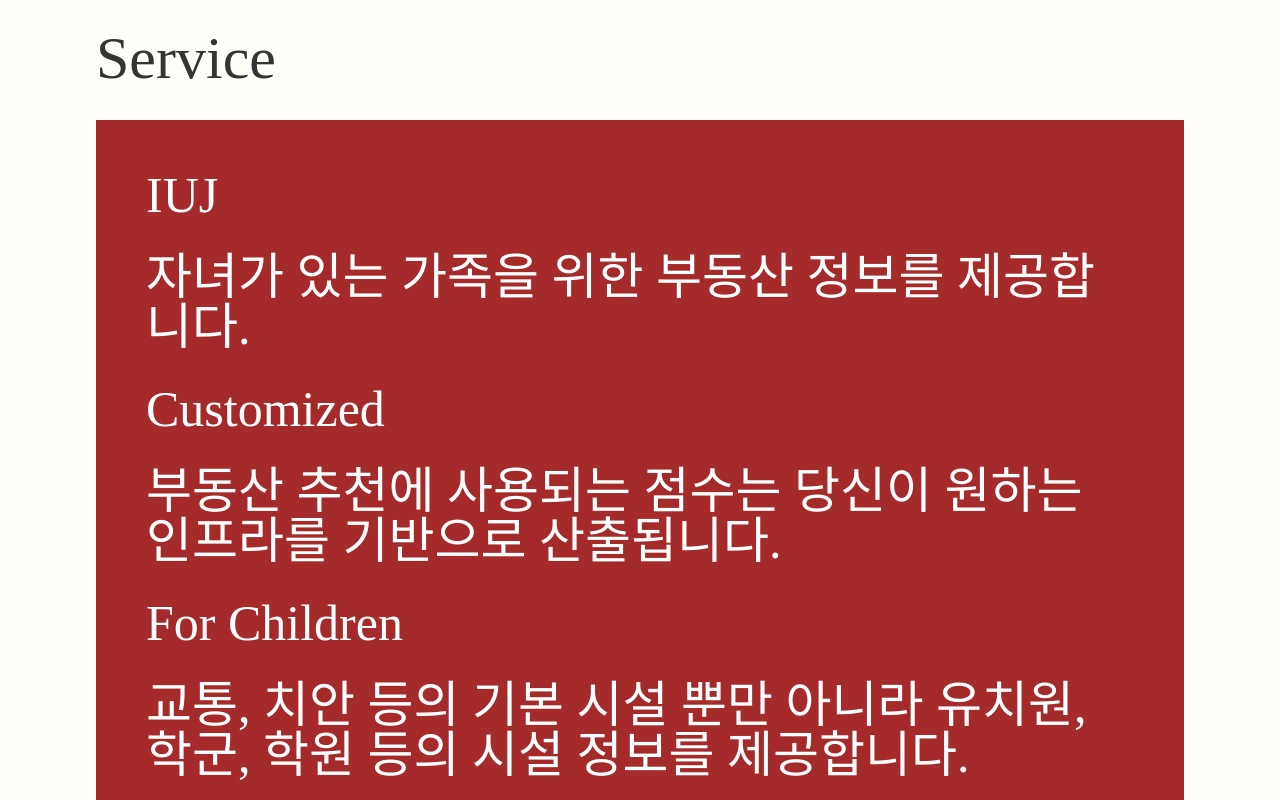
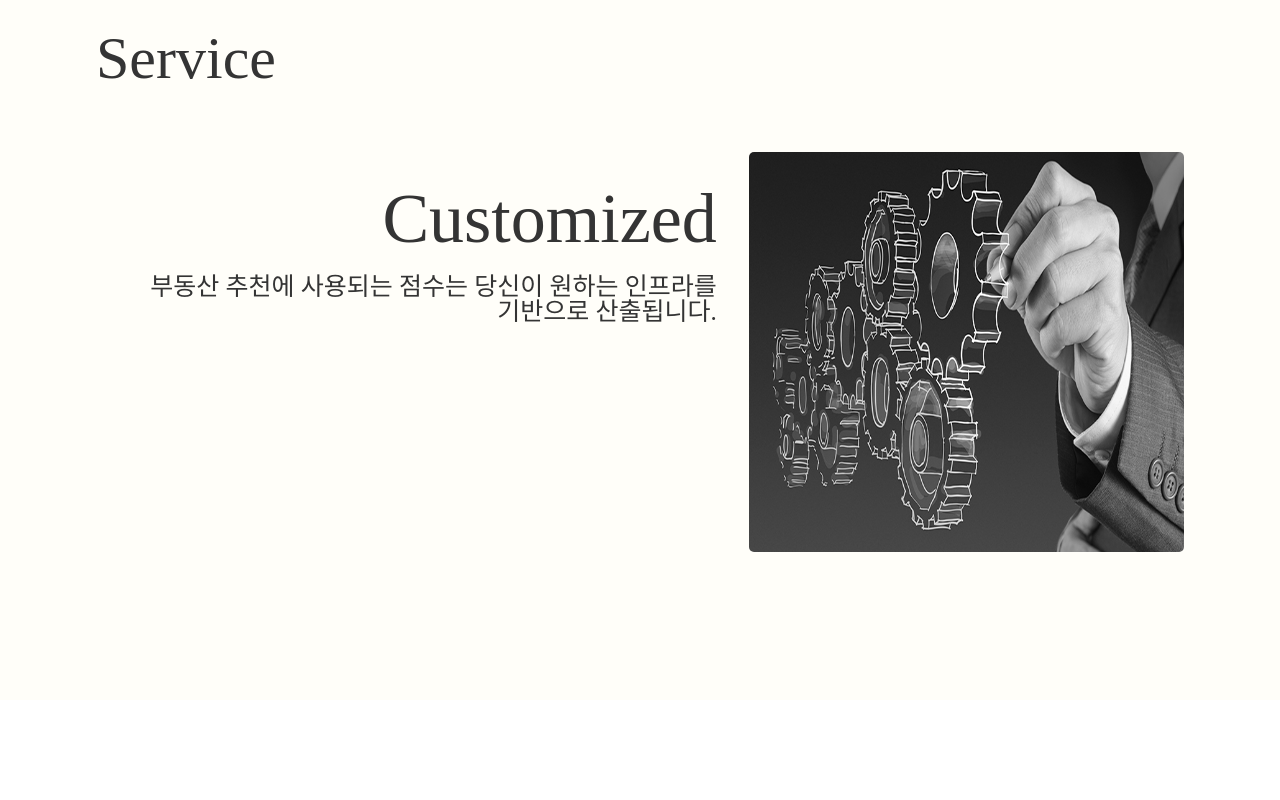
Before and after one commit to mauv2sky/IUJ, a React (Vite) app in the folder frontend/: page / in a window 1280 px wide. Shown: the part 1380-2180 px from the top of the page. After the commit the page ends 2080 px from the top, so only its background shows below. Built offline with nearby package versions, Linux system fonts and the light colour scheme; a web font is replaced by a local one.

Commit message:
✨ 메인페이지 서비스 소개 추가

```diff
--- a/frontend/src/containers/Main/MainContainer.module.scss
+++ b/frontend/src/containers/Main/MainContainer.module.scss
@@ -3,7 +3,7 @@
 
 .container {
   width: 100%;
-  min-height: 200vh;
+  min-height: 250vh;
   height: 100%;
   padding: 80px 0 0 0;
   background-color: $primary;
@@ -54,24 +54,6 @@
             border-bottom-right-radius: 160px;
             animation: img-fade-in 1.5s ease-in-out;
           }
-
-          @keyframes img-fade-in {
-            0% {
-              opacity: 0;
-            }
-            100% {
-              opacity: 0.6;
-            }
-          }
-        }
-
-        @keyframes spread {
-          0% {
-            width: 0px;
-          }
-          100% {
-            width: 650px;
-          }
         }
       }
 
@@ -87,7 +69,6 @@
           .banner-des {
             margin-bottom: 1rem;
             font-size: 40px;
-            // font-style: italic;
             color: rgba(100, 100, 100, 1);
 
             & span {
@@ -109,7 +90,7 @@
             font-size: 18px;
             font-family: SUIT-Regular;
             color: $fprimary;
-            animation: button-fade-in 1s ease-in-out;
+            animation: fade-in 1s ease-in-out;
 
             &:hover {
               cursor: pointer;
@@ -174,16 +155,36 @@
       font-size: 60px;
     }
 
-    .service-img {
-      margin-top: 2rem;
-      padding: 50px;
-      height: 900px;
-      background-color: brown;
+    .service-content {
+      display: flex;
+      flex-direction: column;
 
-      & p {
-        font-size: 50px;
-        color: white;
-        margin-bottom: 2rem;
+      .service-content-item {
+        position: relative;
+        margin-top: 4rem;
+        display: flex;
+        animation: fade-in 1s ease-in-out;
+
+        .service-content-item-img {
+          width: 40%;
+          height: 400px;
+          border-radius: 5px;
+          filter: grayscale(1);
+        }
+
+        .service-content-item-des {
+          width: 60%;
+          padding: 2rem;
+
+          .service-content-item-des-title {
+            font-size: 70px;
+          }
+
+          .service-content-item-des-content {
+            margin-top: 20px;
+            font-size: 25px;
+          }
+        }
       }
     }
   }
@@ -200,7 +201,25 @@
   }
 }
 
-@keyframes button-fade-in {
+@keyframes img-fade-in {
+  0% {
+    opacity: 0;
+  }
+  100% {
+    opacity: 0.6;
+  }
+}
+
+@keyframes spread {
+  0% {
+    width: 0px;
+  }
+  100% {
+    width: 650px;
+  }
+}
+
+@keyframes fade-in {
   from {
     opacity: 0;
   }
@@ -208,15 +227,3 @@
     opacity: 1;
   }
 }
-
-// .banner-content {
-//   outline: 1px solid red;
-
-//   .banner-content-left {
-//     outline: 1px solid orange;
-//   }
-
-//   .banner-content-right {
-//     outline: 1px solid orange;
-//   }
-// }
--- a/frontend/src/containers/Main/MainContainer.tsx
+++ b/frontend/src/containers/Main/MainContainer.tsx
@@ -2,6 +2,8 @@ import React, { useEffect, useRef, useState } from 'react';
 import bannerMp4 from '../../assets/banner.mp4';
 import Notice, { NoticeInterface } from '../../components/Notice/Notice';
 import styles from './MainContainer.module.scss';
+import service2 from '../../assets/service1.jpg';
+import service3 from '../../assets/service2.jpg';
 
 const noticeList: NoticeInterface[] = [
   {
@@ -38,37 +40,37 @@ const noticeList: NoticeInterface[] = [
 
 function MainContainer() {
   // ================================ 변수, useState ================================
+  /** 글자 천천히 보여주기 위한 Interval */
+  let logoInterval: number | undefined, des1Interval: number | undefined, des2Interval: number | undefined, des3Interval: number | undefined;
+  /** 스크롤 */
+  const [scrollY, setScrollY] = useState(0);
+  /** 배너 로고 얼만큼 보여줄지 */
   const [showBannerLogo, setShowBannerLogo] = useState(0);
   const bannerLogo = 'IUJ';
   const bannerLogoList = bannerLogo.split('').slice(0, showBannerLogo);
-  let logoInterval: number | undefined;
+  /** 배너 mp4 보여줄지 여부 */
   const [showBanner, setShowBanner] = useState(false);
+  /** ===== 배너 설명 첫째 줄 ~ 셋째 줄 얼만큼 보여줄지 ===== */
   const [showBannerDes1, setShowBannerDes1] = useState(0);
   const [showBannerDes2, setShowBannerDes2] = useState(0);
   const [showBannerDes3, setShowBannerDes3] = useState(0);
+  /** ======================================================= */
   const bannerDes1 = 'for happiness and peace';
   const bannerDes2 = 'in your family';
   const bannerDes3 = 'look for a house of your taste';
   const bannerDesList1 = bannerDes1.split('').slice(0, showBannerDes1);
   const bannerDesList2 = bannerDes2.split('').slice(0, showBannerDes2);
   const bannerDesList3 = bannerDes3.split('').slice(0, showBannerDes3);
-  let des1Interval: number | undefined;
-  let des2Interval: number | undefined;
-  let des3Interval: number | undefined;
+  /** 집 찾아보기 버튼 보여줄지 여부 */
   const [showFindBtn, setShowFindBtn] = useState(false);
-  /** 스크롤 */
-  const [scrollY, setScrollY] = useState(0);
-  /** 정책 부분 보여주기 */
+  /** Notice 보여줄지 여부 */
   const [showNotice, setShowNotice] = useState(false);
+  /** Service 첫 번째 아이템 보여줄지 여부 */
+  const [showService1, setShowService1] = useState(false);
+  /** Service 두 번째 아이템 보여줄지 여부 */
+  const [showService2, setShowService2] = useState(false);
 
   // ================================ useEffect ================================
-
-  useEffect(() => {
-    if (scrollY >= 300) {
-      setShowNotice(true);
-    }
-  }, [scrollY]);
-
   /** 스크롤 이벤트 추가 */
   useEffect(() => {
     window.addEventListener('scroll', handleScroll);
@@ -78,14 +80,27 @@ function MainContainer() {
     };
   }, []);
 
+  /** 스크롤 300 이상이면 Notice 보여주기 */
+  useEffect(() => {
+    if (scrollY >= 300) {
+      setShowNotice(true);
+    }
+
+    if (scrollY >= 800) {
+      setShowService1(true);
+    }
+
+    if (scrollY >= 1300) {
+      setShowService2(true);
+    }
+  }, [scrollY]);
+
   /** 로고 천천히 보여주기 */
   useEffect(() => {
-    if (showBannerLogo === 0) {
-      logoInterval = window.setInterval(() => {
-        setShowBannerLogo((prev) => prev + 1);
-      }, 50);
-    }
-  }, [showBannerLogo]);
+    logoInterval = window.setInterval(() => {
+      setShowBannerLogo((prev) => prev + 1);
+    }, 50);
+  }, []);
 
   /** 설명 첫째 줄 천천히 보여주기 */
   useEffect(() => {
@@ -181,13 +196,29 @@ function MainContainer() {
       {showNotice && (
         <div className={styles.service}>
           <p className={styles['service-title']}>Service</p>
-          <div className={styles['service-img']}>
-            <p>IUJ</p>
-            <p>자녀가 있는 가족을 위한 부동산 정보를 제공합니다.</p>
-            <p>Customized</p>
-            <p>부동산 추천에 사용되는 점수는 당신이 원하는 인프라를 기반으로 산출됩니다.</p>
-            <p>For Children</p>
-            <p>교통, 치안 등의 기본 시설 뿐만 아니라 유치원, 학군, 학원 등의 시설 정보를 제공합니다.</p>
+          <div className={styles['service-content']}>
+            {showService1 && (
+              <div className={styles['service-content-item']}>
+                <div className={styles['service-content-item-des']}>
+                  <p className={styles['service-content-item-des-title']} style={{ textAlign: 'right' }}>
+                    Customized
+                  </p>
+                  <p className={styles['service-content-item-des-content']} style={{ textAlign: 'right' }}>
+                    부동산 추천에 사용되는 점수는 당신이 원하는 인프라를 기반으로 산출됩니다.
+                  </p>
+                </div>
+                <img src={service2} className={styles['service-content-item-img']} />
+              </div>
+            )}
+            {showService2 && (
+              <div className={styles['service-content-item']}>
+                <img src={service3} className={styles['service-content-item-img']} />
+                <div className={styles['service-content-item-des']}>
+                  <p className={styles['service-content-item-des-title']}>For Children</p>
+                  <p className={styles['service-content-item-des-content']}>교통, 치안 등의 기본 시설 뿐만 아니라 유치원, 학군, 학원 등의 시설 정보를 제공합니다.</p>
+                </div>
+              </div>
+            )}
           </div>
         </div>
       )}
```
Also changed, not shown: frontend/src/assets/service1.jpg (added), frontend/src/assets/service2.jpg (added).
